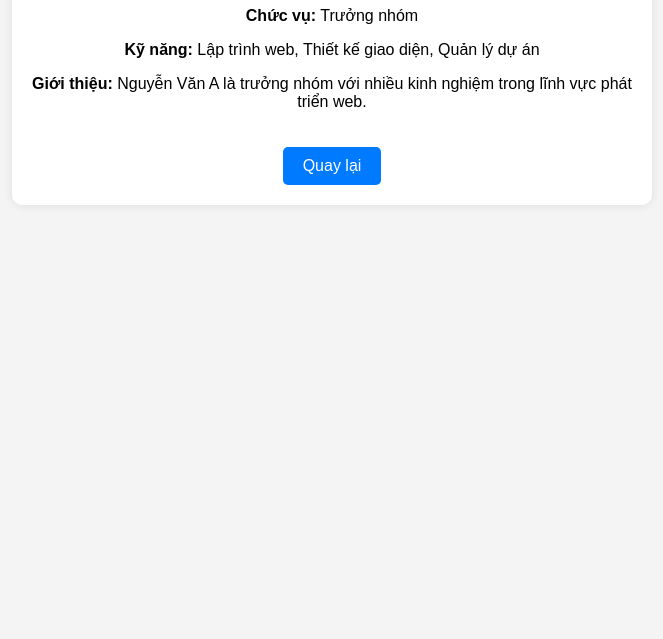
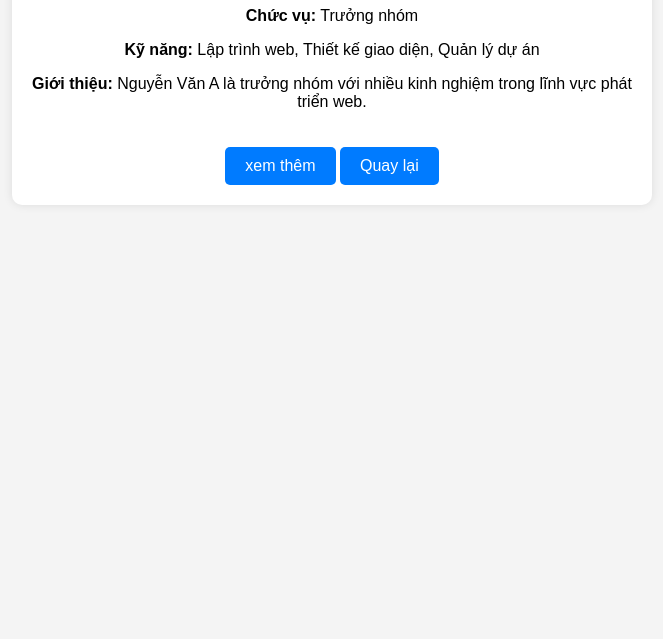
Before and after one commit to xuanthai02/nhom17.io, a plain HTML site: page profile3.html in a window 1280 px wide. Shown: the part 161-800 px from the top of the page, without its empty margins (308-971 px from the left). Drawn offline with Linux system fonts and the light colour scheme.

Commit message:
Update profile3.html

```diff
--- a/profile3.html
+++ b/profile3.html
@@ -43,6 +43,7 @@
         <p><strong>Chức vụ:</strong> Trưởng nhóm</p>
         <p><strong>Kỹ năng:</strong> Lập trình web, Thiết kế giao diện, Quản lý dự án</p>
         <p><strong>Giới thiệu:</strong> Nguyễn Văn A là trưởng nhóm với nhiều kinh nghiệm trong lĩnh vực phát triển web.</p>
+         <a class="back-btn" href="votanqui.html">xem thêm </a>
         <a class="back-btn" href="index.html">Quay lại</a>
     </div>
 </body>
```
